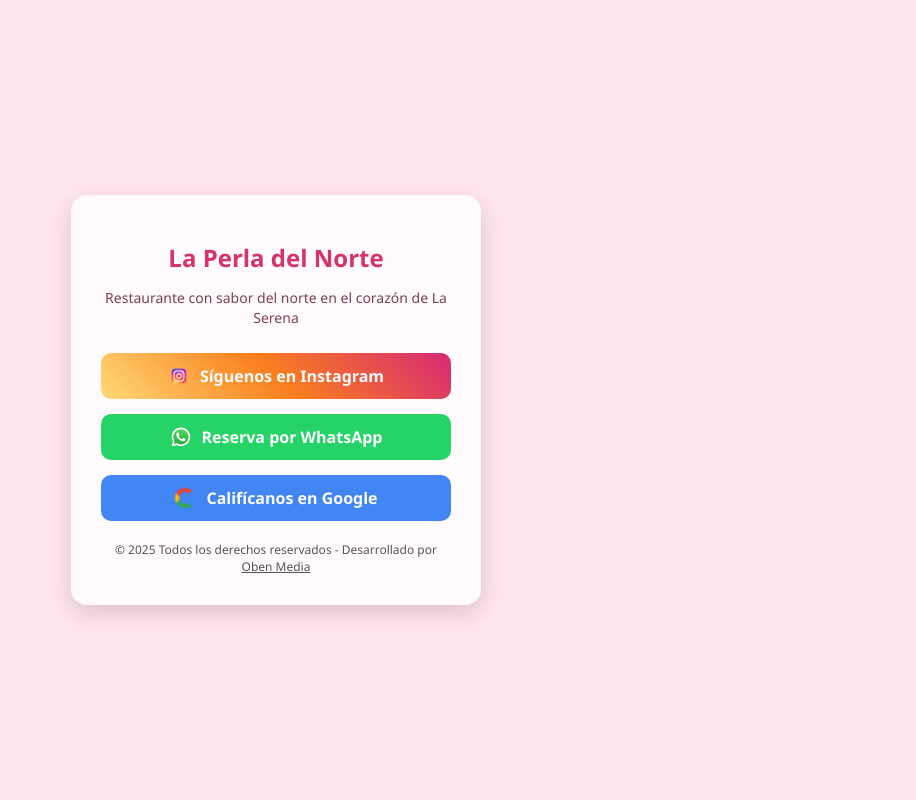
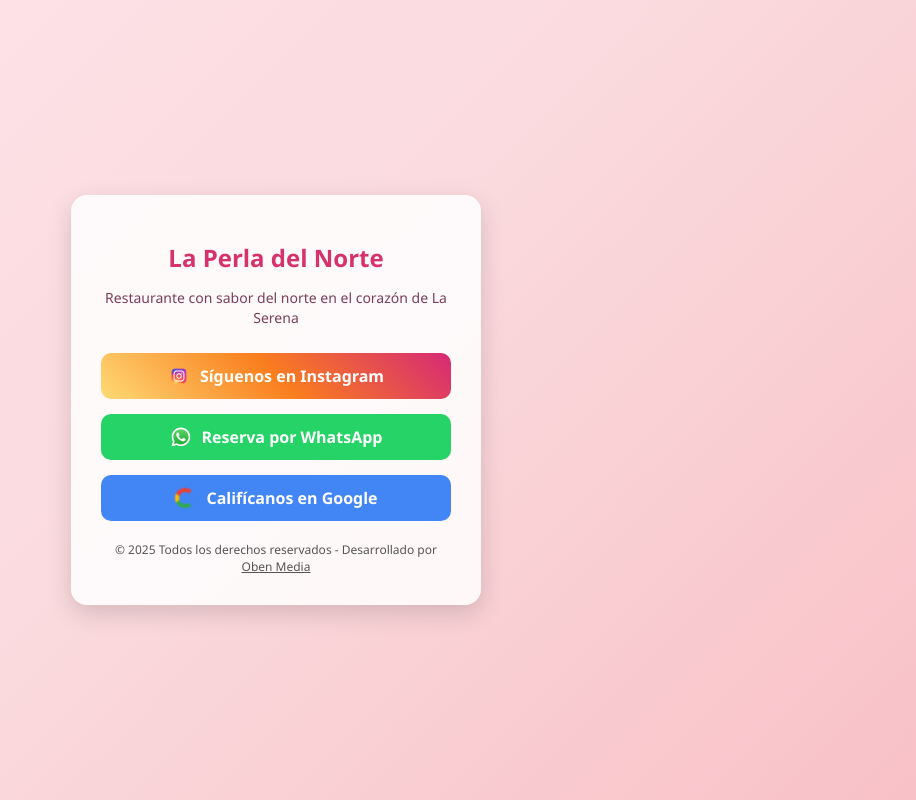
Before and after one commit to anenroba/la-perla-del-norte, a plain HTML site: page index.html in a window 1280 px wide. Shown: the whole page, without its empty margins (364-1280 px from the left). Drawn offline with Linux system fonts and the light colour scheme.

Commit message:
cambio fondo

```diff
--- a/index.html
+++ b/index.html
@@ -9,7 +9,7 @@
       margin: 0;
       padding: 0;
       font-family: 'Segoe UI', Tahoma, Geneva, Verdana, sans-serif;
-      background-color: #FFE5EC; /* Fondo Soft Pink */
+      background: linear-gradient(135deg, #FFE5EC 0%, #FADADD 50%, #F8C1C7 100%);
       color: #333;
       display: flex;
       align-items: center;
```
